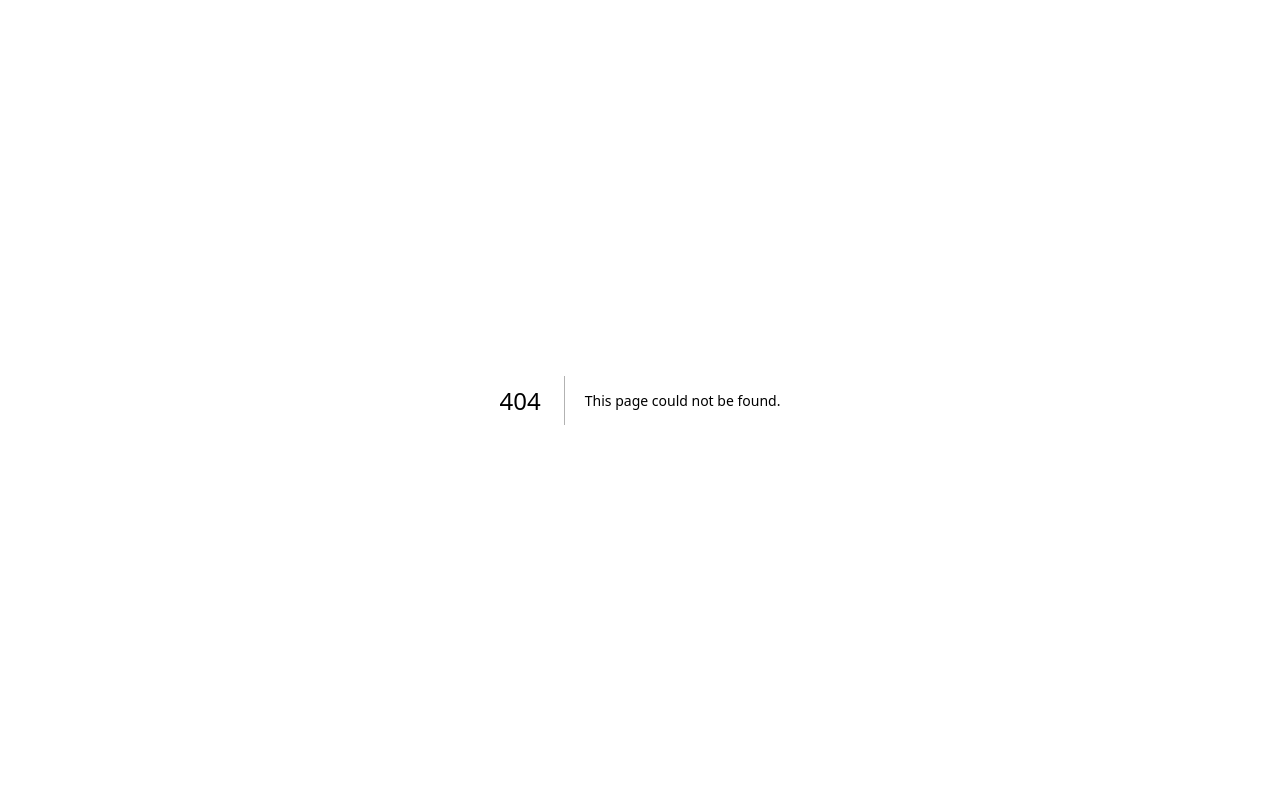
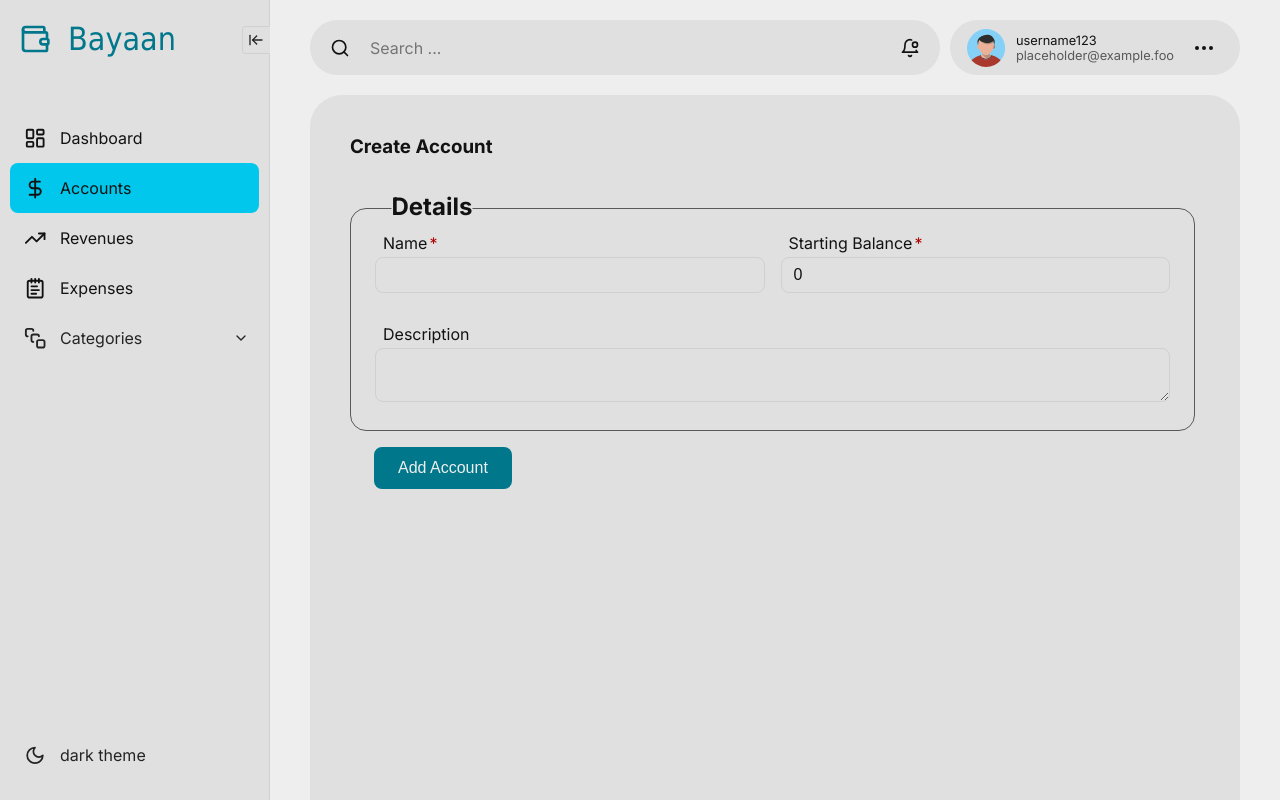
Before and after one commit to osoul-office/bayaan-next, a Next.js app: page /portal/accounts/create in a window 1280 px wide. Before the commit this address had no page. Built offline with nearby package versions, Linux system fonts and the light colour scheme.

Commit message:
feat(accounts): Add account creation page with form validation

```diff
--- /dev/null
+++ b/src/app/portal/accounts/create/page.tsx
@@ -0,0 +1,139 @@
+"use client";
+
+import clsx from "clsx";
+import styles from "@/styles/form.module.css";
+import { useForm, SubmitHandler } from "react-hook-form";
+import { useRouter } from "next/navigation";
+import { useState } from "react";
+import { toast } from "sonner";
+import * as accountService from "@/services/account";
+import { AccountCreateInput } from "@/types";
+import { Loader } from "@/components/ui";
+import { paths } from "@/config/paths";
+
+interface AccountCreateFormFields {
+  name: string;
+  "starting-balance": string;
+  description: string;
+}
+
+export default function Create() {
+  const [isSubmitting, setIsSubmitting] = useState(false);
+  const router = useRouter();
+
+  const {
+    register,
+    handleSubmit,
+    formState: { errors },
+    setError,
+  } = useForm<AccountCreateFormFields>();
+
+  const onSubmit: SubmitHandler<AccountCreateFormFields> = async (
+    data,
+  ) => {
+    setIsSubmitting(true);
+
+    const accountData: AccountCreateInput = {
+      name: data.name,
+      currentBalance: parseFloat(data["starting-balance"]) || 0,
+      description: data.description,
+    };
+
+    const result = await accountService.create(accountData);
+
+    if (result.isFailure) {
+      toast.error(result.error, { toasterId: "portal" });
+      setError("root", { message: result.error });
+    }
+
+    if (result.isSuccess) {
+      toast.success(
+        `Account "${result.value.name}" created successfully!`,
+        { toasterId: "portal" },
+      );
+
+      router.push(paths.portal.accounts.getHref());
+    }
+
+    setIsSubmitting(false);
+  };
+  return (
+    <>
+      <h1>Create Account</h1>
+      <section className={styles["form-wrapper"]}>
+        <h2 className={styles["form-title"]}>Details</h2>
+        <form
+          id="create-account"
+          className={styles["form"]}
+          onSubmit={handleSubmit(onSubmit)}
+          noValidate
+        >
+          <div className={styles["form-field"]}>
+            <label htmlFor="name">Name</label>
+            <input
+              type="text"
+              id="name"
+              autoComplete="off"
+              required
+              disabled={isSubmitting}
+              {...register("name", {
+                required: "Account name is required.",
+              })}
+            />
+            <span className={styles["error"]}>
+              {errors["name"]?.message}
+            </span>
+          </div>
+          <div className={styles["form-field"]}>
+            <label htmlFor="starting-balance">Starting Balance</label>
+            <input
+              type="number"
+              id="starting-balance"
+              defaultValue={0}
+              required
+              disabled={isSubmitting}
+              {...register("starting-balance", {
+                required: "Starting Balance is required.",
+              })}
+            />
+            <span className={styles["error"]}>
+              {errors["starting-balance"]?.message}
+            </span>
+          </div>
+          <div className={clsx(styles["form-field"], styles["col-span"])}>
+            <label htmlFor="description">Description</label>
+            <textarea
+              id="description"
+              disabled={isSubmitting}
+              {...register("description")}
+            />
+          </div>
+        </form>
+      </section>
+      {errors.root && (
+        <div className={styles["root-error"]}>{errors.root.message}</div>
+      )}
+      <button
+        form="create-account"
+        className={styles["submit-btn"]}
+        disabled={isSubmitting}
+        type="submit"
+      >
+        {isSubmitting ? (
+          <div
+            style={{
+              display: "flex",
+              alignItems: "center",
+              gap: "0.5rem",
+            }}
+          >
+            <Loader size="small" showWrapper={false} />
+            Creating...
+          </div>
+        ) : (
+          "Add Account"
+        )}
+      </button>
+    </>
+  );
+}
```
